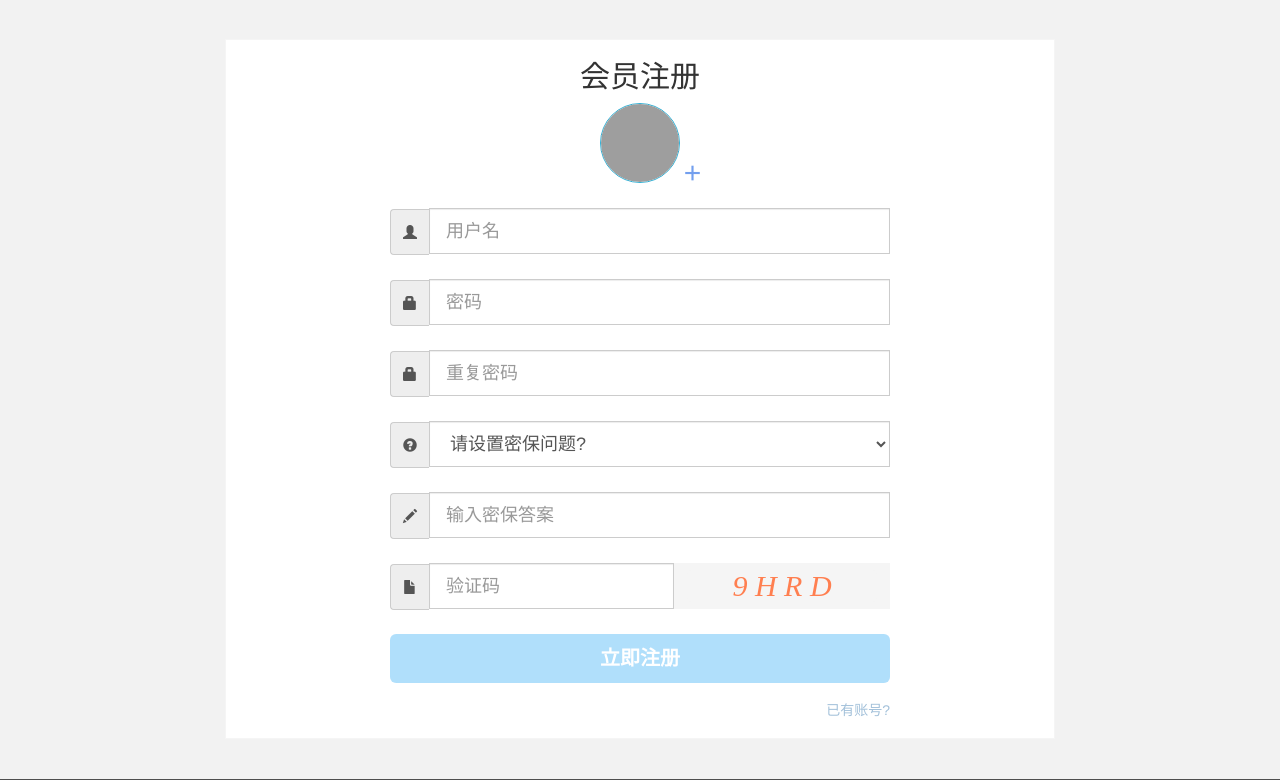
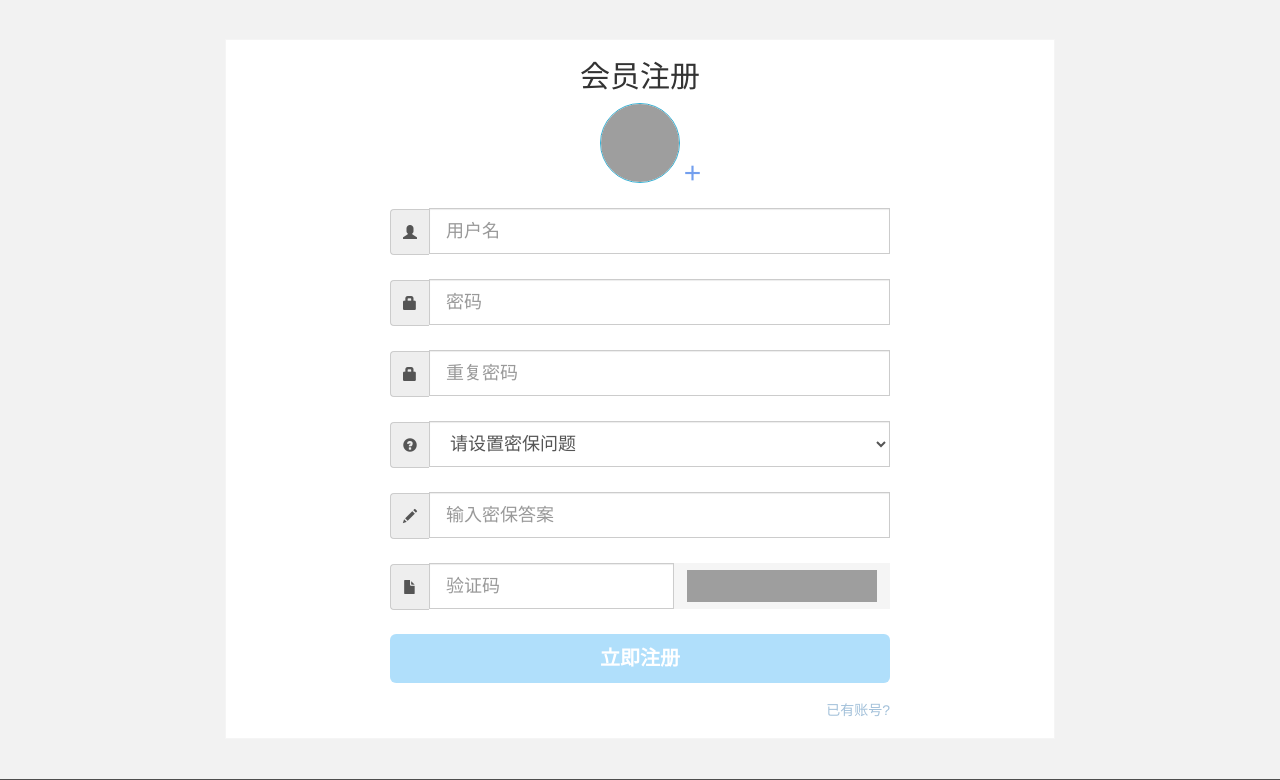
Before and after one commit to YH20/YouHuo, a Java web app: page /index-register.jsp in a window 1280 px wide. Shown: the part 81-861 px from the top of the page. Run offline with Tomcat 11, a stand-in JSP engine, Linux system fonts and the light colour scheme; some libraries are stand-ins or nearby versions; grey boxes are pictures that could not be loaded.

Commit message:
我修改了用户登录和注册的jsp,css,js的内容

```diff
--- a/YouHuo/WebContent/css/basic.css
+++ b/YouHuo/WebContent/css/basic.css
@@ -1,4 +1,4 @@
-/*基础样式*/
+/*基本样式*/
 *{margin: 0px;padding: 0px;}
 a{text-decoration: none;}
 li{list-style:none;}
@@ -197,17 +197,17 @@ nav div #change{
 	margin-top: 4px;
 }
 .wb-order:before {
-    content: '';
+    content: '飬�';
 }
 
 /**
- * 以下内容为底部基本样式
+ * 浠ヤ笅鍐呭涓哄簳閮ㄥ熀鏈牱寮�
  */
 
 body{
 	background: #EDEDED;
 }
-/*底部导航*/
+/*搴曢儴瀵艰埅*/
 .foot-nav-list{
 	padding: 70px 0 32px;
     background-color: #4e4e4e;
@@ -301,7 +301,7 @@ body{
 	font-weight: 400;
 }
 
-/*返回顶部*/
+/*杩斿洖椤堕儴*/
 .back-top-met{
 	display: none;
 	position: fixed;
--- a/YouHuo/WebContent/css/loginAndRegister.css
+++ b/YouHuo/WebContent/css/loginAndRegister.css
@@ -1,4 +1,4 @@
-/*用户注册*/
+/*鐢ㄦ埛娉ㄥ唽*/
 
 p>img{
 	width: 20px;
@@ -33,7 +33,7 @@ p>img{
 	animation: mymove 4s infinite;
 }
 /*@keyframes mymove{
-	/*设置起始  过程  终点*/
+	/*璁剧疆璧峰  杩囩▼  缁堢偣*/
 	 0%{
 		border-radius:50%;
 	}
@@ -113,14 +113,14 @@ p>img{
 	margin: 40px auto;
 	background: white;
 	border: 1px solid whitesmoke;
-	animation: move 3s ease;
+	animation: rgmove 3s ease;
 	z-index: 10;
 }
 
-@keyframes move {
-	/*设置起始  过程  终点*/
+@keyframes rgmove {
+	/*璁剧疆璧峰  杩囩▼  缁堢偣*/
 	from {
-		width: 90px;
+		width: 280px;
 	}
 	to {
 		width: 800px;
@@ -191,15 +191,9 @@ p>img{
 	background: whitesmoke;
 }
 
-.form-register .input-group>a input {
+.form-register .input-group>a #register-random {
 	width: 190px;
 	height: 32px;
-	font-size: 30px;
-	line-height: 10px;
-	font-family: "arial, helvetica, sans-serif";
-	font-style: oblique;
-	color: coral;
-	background: whitesmoke;
 }
 
 .register-btn {
@@ -232,7 +226,7 @@ p>img{
 .register-conta .form-register h5>a:hover {
 	opacity: 1;
 }
-/*头像*/
+/*澶村儚*/
 .form-register .register-photo{
 	margin-top: 10px;
 	position: relative;
@@ -264,7 +258,7 @@ p>img{
 	top: 54px;
 	display: none;
 }
-/*密保问题*/
+/*瀵嗕繚闂*/
 .register-question{
 
 }
@@ -274,7 +268,7 @@ p>img{
 
 
 
-/*登录*/
+/*鐧诲綍*/
 
 .login{
 	padding: 80px;
@@ -307,9 +301,9 @@ p>img{
 }
 
 @keyframes logmove {
-	/*设置起始  过程  终点*/
+	/*璁剧疆璧峰  杩囩▼  缁堢偣*/
 	from {
-		width: 130px;
+		width: 230px;
 	}
 	to {
 		width: 800px;
@@ -479,7 +473,7 @@ p>img{
 }
 
 
-/*忘记密码*/
+/*蹇樿瀵嗙爜*/
 .find-pass{
 	padding-top: 80px;
 }
@@ -506,7 +500,7 @@ p>img{
 }
 
 @keyframes move2 {
-	/*设置起始  过程  终点*/
+	/*璁剧疆璧峰  杩囩▼  缁堢偣*/
 	from {
 		width:150px;
 	}
@@ -572,7 +566,7 @@ p>img{
 	border: 1px solid #ccc;
 	background: whitesmoke;
 }
-/*验证码*/
+/*楠岃瘉鐮�*/
 .form-find .input-group>a input {
 	width: 120px;
 	height: 32px;
@@ -655,7 +649,7 @@ p>img{
 	opacity: 1;
 }
 
-/*重置密码*/
+/*閲嶇疆瀵嗙爜*/
 
 
 
@@ -687,7 +681,7 @@ p>img{
 }
 
 @keyframes move {
-	/*设置起始  过程  终点*/
+	/*璁剧疆璧峰  杩囩▼  缁堢偣*/
 	from {
 		width: 120px;
 	}
@@ -768,7 +762,7 @@ p>img{
 }
 
 
-/*订单*/
+/*璁㈠崟*/
 .my-order{
 	padding-top: 90px;
 	background: rgb(242, 242, 242);
--- a/YouHuo/WebContent/index-register.jsp
+++ b/YouHuo/WebContent/index-register.jsp
@@ -168,6 +168,7 @@
 			<div class="register-index">
 				<div class="container">
 					<div class="register-conta">
+					   <form action="" method="" >
 						<div class="form-register">
 							<h2 class="text-center">会员注册</h2>
 							<!--头像-->
@@ -183,7 +184,7 @@
 							<!--用户名-->
 							<div class="input-group">
 								<span class="input-group-addon glyphicon glyphicon-user" id="sizing-addon1"></span>
-								<input type="text" name="" id="" value="" class="form-control form-user input-lg" placeholder="用户名" aria-describedby="sizing-addon1" />
+								<input type="text" name="registeruser" id="" value="" class="form-control form-user input-lg" placeholder="用户名" aria-describedby="sizing-addon1" />
 								<p class="userError"><img src="img/eer.png"/>此项不能为空</p>
 								<p class="userError1"><img src="img/eer.png"/>用户名必须在2-12个字符之间,最长12个英文或6个汉字</p>
 								<p class="userError2"><img src="img/eer.png"/>用户名仅支持中英文、数字和下划线,且不能为纯数字</p>
@@ -195,7 +196,7 @@
 							<!--密码-->
 							<div class="input-group">
 								<span class="input-group-addon glyphicon glyphicon-lock"></span>
-								<input type="password" name="" id="" value="" class="form-control form-pass input-lg" placeholder="密码" />
+								<input type="password" name="registerpass" id="" value="" class="form-control form-pass input-lg" placeholder="密码" />
 								<p class="passError"><img src="img/eer.png"/>此项不能为空</p>
 								<p class="passError1"><img src="img/eer.png"/>密码必须在6-30个字符之间 </p>
 								<p class="passError2"><img src="img/eer.png"/>密码不允许有空格 </p>
@@ -216,19 +217,19 @@
 							<div class="register-question">
 								<div class="input-group">
 									<span class="input-group-addon glyphicon glyphicon-question-sign"></span>
-									<select class="form-control input-lg rgister-pose">
-                                        <option class="0">请设置密保问题?</option>
-                                        <option class="1">对您影响对大的人名字?</option>
-                                        <option class="2">您出生城市名称?</option>
-                                        <option class="3">您影响最大的学校名称?</option>
-                                        <option class="4">您初中班主任的名字是?</option>
-                                        <option class="3"> 您的学号（或工号）是？</option>
+									<select class="form-control input-lg rgister-pose" name="registerpose">
+                                        <option value="0">请设置密保问题</option>
+                                        <option value="1">对您影响对大的人名字?</option>
+                                        <option value="2">您出生城市名称?</option>
+                                        <option value="3">您影响最大的学校名称?</option>
+                                        <option value="4">您初中班主任的名字是?</option>
+                                        <option value="5"> 您的学号（或工号）是？</option>
                                     </select>
                                     <p class="reg-poseError"><img src="img/eer.png"/>请您选择一项合适密保问题</p>
 								</div>
 								<div class="input-group register-answer">
 									<span class="input-group-addon glyphicon glyphicon-pencil"></span>
-									<input type="text" class="form-control input-lg reg-input-answer" placeholder="输入密保答案">
+									<input type="text" name="registeranswer" class="form-control input-lg reg-input-answer" placeholder="输入密保答案">
 									<p class="reg-answerError"><img src="img/eer.png"/>请您选择一项填入</p>
 									<p class="reg-answerError1">限中文,数字,字母</p>
 								</div>
@@ -238,14 +239,15 @@
 							<!--验证码-->
 							<div class="input-group">
 								<span class="input-group-addon glyphicon glyphicon-file"></span>
-								<input type="text" name="" id="" value="" class="form-control form-messge input-lg" placeholder="验证码" />
-								<a class="btn input-group-btn"><input type="button" name="" id="register-random" value="" class="btn btn-block" /></a>
+								<input type="text" name="registercode" id="" value="" class="form-control form-messge input-lg" placeholder="验证码" />
+							    <a class="btn input-group-btn"><img  name="" id="register-random" value="" class="" src="dq_img/bg1.gif" /></a>
 								<p class="mesError"><img src="img/eer.png"/>此项不能为空</p>
 								<p class="mes1Error"><img src="img/eer.png"/>验证码错误!</p>
 							</div>
-							<button class="btn btn-block register-btn btn-lg">立即注册</button>
+							<button type="submit" class="btn btn-block register-btn btn-lg">立即注册</button>
 							<h5 class="text-right"><a class="" href=" index-login.html">已有账号?</a></h5>
 						</div>
+						</form>
 					</div>
 
 
```
Also changed, not shown: YouHuo/WebContent/js/user.js (+51 -2 lines).
